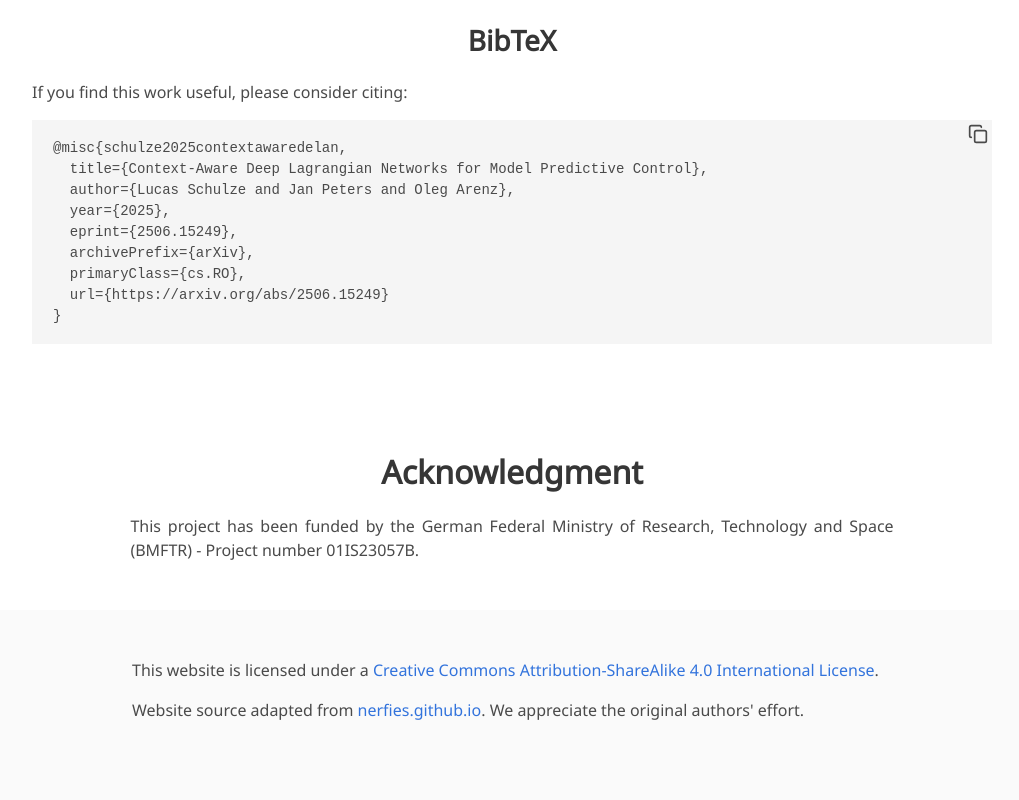
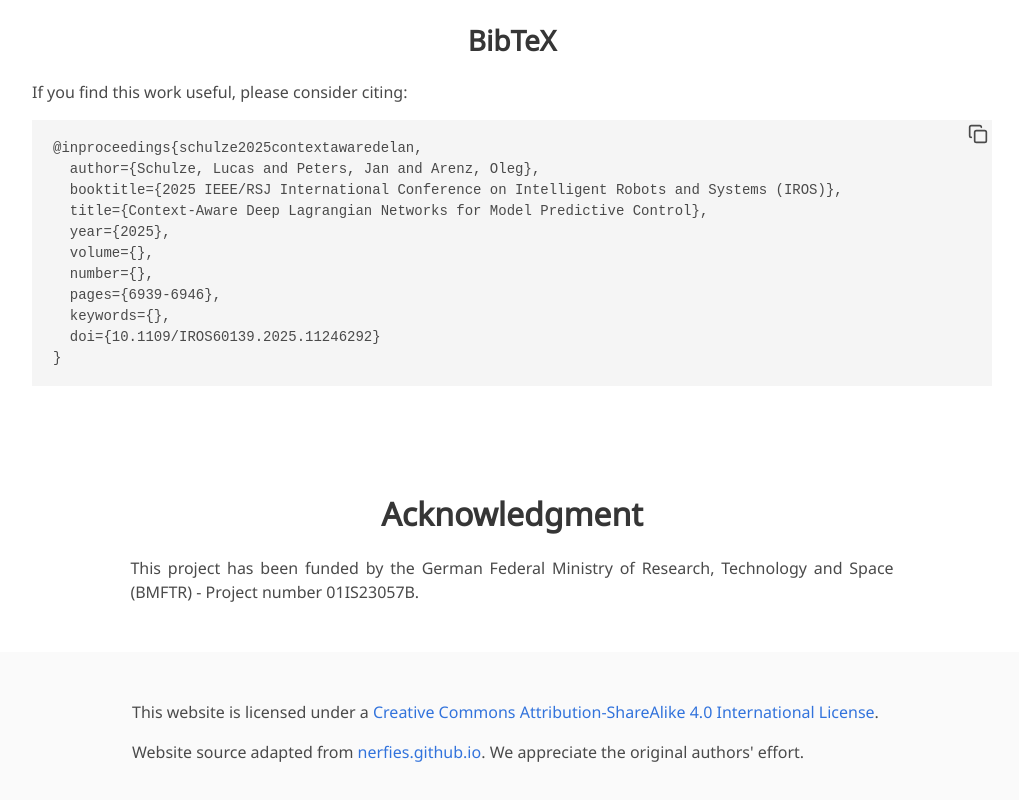
Before and after one commit to Schulze18/cadelac_website, a plain HTML site: page index.html in a window 1280 px wide. Shown: the part 3111-3911 px from the top of the page, without its empty margins (128-1147 px from the left). Drawn offline with nearby package versions, Linux system fonts and the light colour scheme; some icons are missing; a web font is replaced by a local one.

Commit message:
Update index.html

```diff
--- a/index.html
+++ b/index.html
@@ -209,14 +209,16 @@
         <i data-lucide="copy" style="width: 20px; height: 20px; color: #4a4a4a;"></i>
       </button>
 
-      <pre><code id="bibtex-code">@misc{schulze2025contextawaredelan,
+      <pre><code id="bibtex-code">@inproceedings{schulze2025contextawaredelan,
+  author={Schulze, Lucas and Peters, Jan and Arenz, Oleg},
+  booktitle={2025 IEEE/RSJ International Conference on Intelligent Robots and Systems (IROS)},
   title={Context-Aware Deep Lagrangian Networks for Model Predictive Control},
-  author={Lucas Schulze and Jan Peters and Oleg Arenz},
   year={2025},
-  eprint={2506.15249},
-  archivePrefix={arXiv},
-  primaryClass={cs.RO},
-  url={https://arxiv.org/abs/2506.15249}
+  volume={},
+  number={},
+  pages={6939-6946},
+  keywords={},
+  doi={10.1109/IROS60139.2025.11246292}
 }</code></pre>
 
       <!-- Status Message (hidden by default) -->
```
